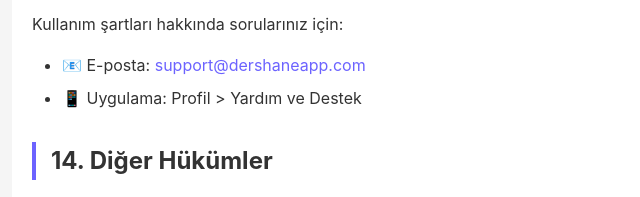
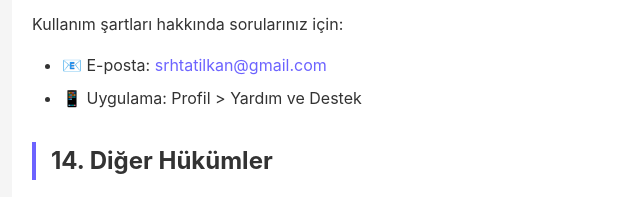
Before and after one commit to srhtatilkan/dershane-legal, a plain HTML site: page terms-of-service.html in a window 1280 px wide. Shown: the part 5214-5411 px from the top of the page, 228-868 px from the left. Drawn offline with Linux system fonts and the light colour scheme.

Commit message:
Update email addresses to srhtatilkan@gmail.com

```diff
--- a/terms-of-service.html
+++ b/terms-of-service.html
@@ -372,7 +372,7 @@
             <h2>13. İletişim</h2>
             <p>Kullanım şartları hakkında sorularınız için:</p>
             <ul>
-                <li>📧 E-posta: <a href="mailto:support@dershaneapp.com">support@dershaneapp.com</a></li>
+                <li>📧 E-posta: <a href="mailto:srhtatilkan@gmail.com">srhtatilkan@gmail.com</a></li>
                 <li>📱 Uygulama: Profil > Yardım ve Destek</li>
             </ul>
         </section>
@@ -404,7 +404,7 @@
             <p style="margin-top: 10px;">
                 <a href="/">Ana Sayfa</a> |
                 <a href="privacy-policy.html">Gizlilik Politikası</a> |
-                <a href="mailto:support@dershaneapp.com">İletişim</a>
+                <a href="mailto:srhtatilkan@gmail.com">İletişim</a>
             </p>
         </footer>
     </div>
```
Also changed, not shown: index.html (+1 -1 lines), privacy-policy.html (+2 -2 lines).
